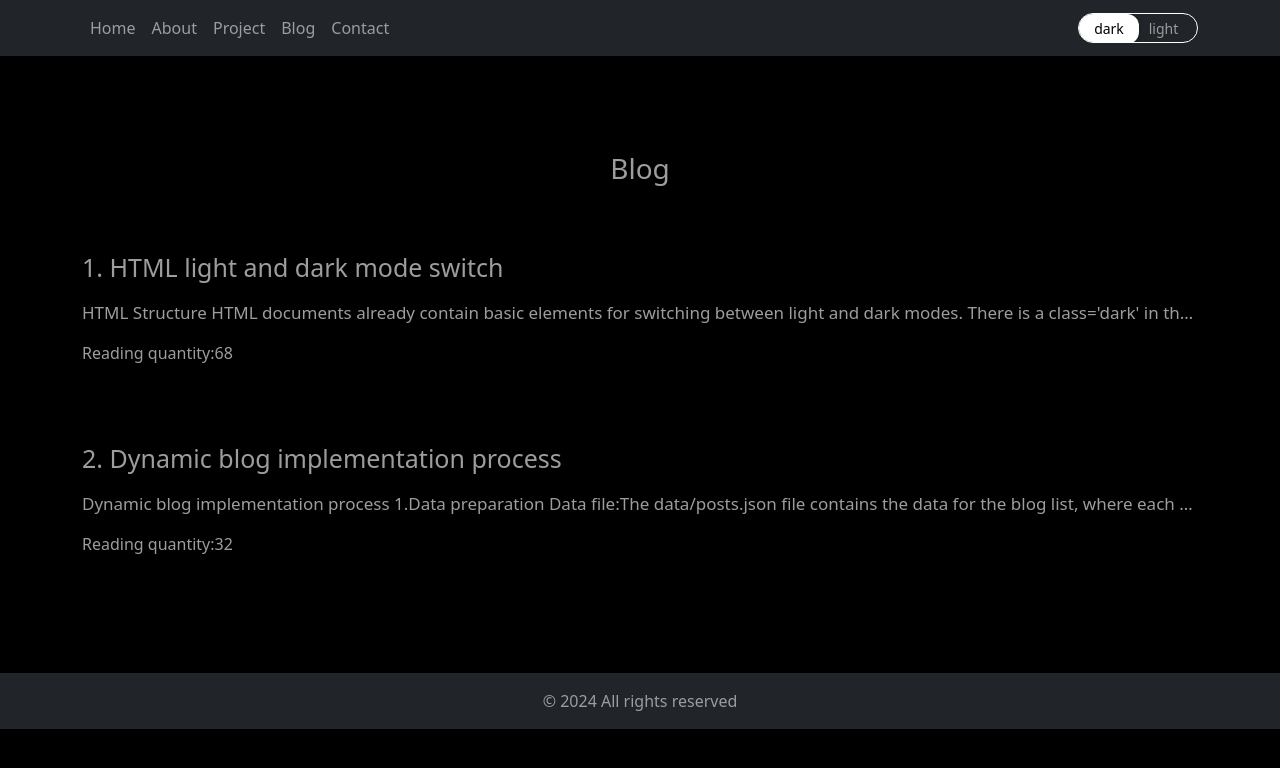
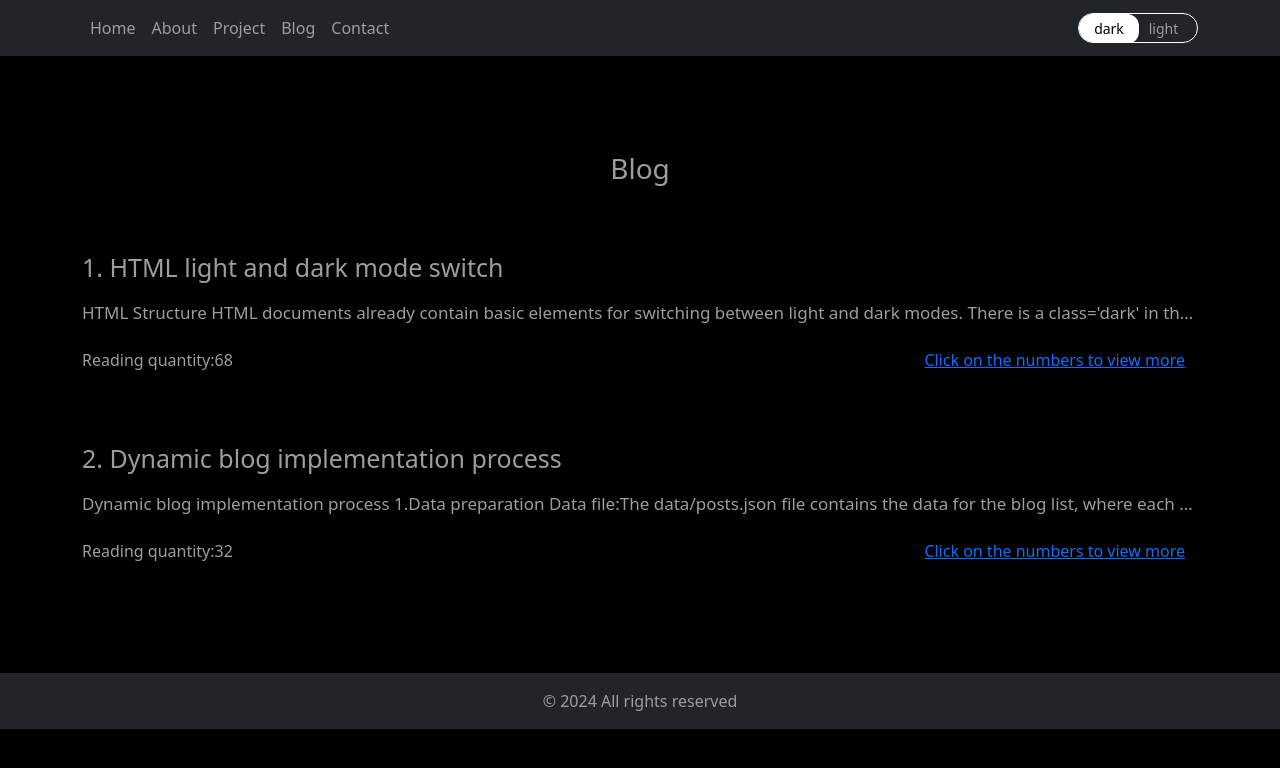
Before and after one commit to Fengyuan-Lee/project2, a plain HTML site: page blog.html in a window 1280 px wide. Drawn offline with nearby package versions, Linux system fonts and the light colour scheme.

Commit message:
update button

```diff
--- a/css/blog.css
+++ b/css/blog.css
@@ -54,3 +54,9 @@ body.dark .blog-item-content {
 body.dark .blog-item {
     border-color: #fff;
 }
+
+.blog-item-review_count {
+    display: flex;
+    justify-content: space-between;
+    align-items: center;
+}
--- a/script/scripts.js
+++ b/script/scripts.js
@@ -58,6 +58,11 @@ document.addEventListener('DOMContentLoaded', function () {
                 var newReviewCount = document.createElement('div');
                 newReviewCount.className = 'blog-item-review_count';
                 newReviewCount.innerHTML = `Reading quantity:${item.reviewCount}`;
+                var newButton = document.createElement("button")
+                newButton.className = "btn btn-link";
+                newButton.innerHTML = "Click on the numbers to view more";
+                newReviewCount.appendChild(newButton)
+
                 newBlogItem.appendChild(newReviewCount);
                 newTitle.addEventListener('click', function () {
                     window.location.href = './blog-desc.html?title=' + item.title;
@@ -65,6 +70,9 @@ document.addEventListener('DOMContentLoaded', function () {
                 newContent.addEventListener('click', function () {
                     window.location.href = './blog-desc.html?title=' + item.title;
                 });
+                newButton.addEventListener('click', function () {
+                    window.location.href = './blog-desc.html?title=' + item.title;
+                });
                 blogList.appendChild(newBlogItem);
             })
         })
```
